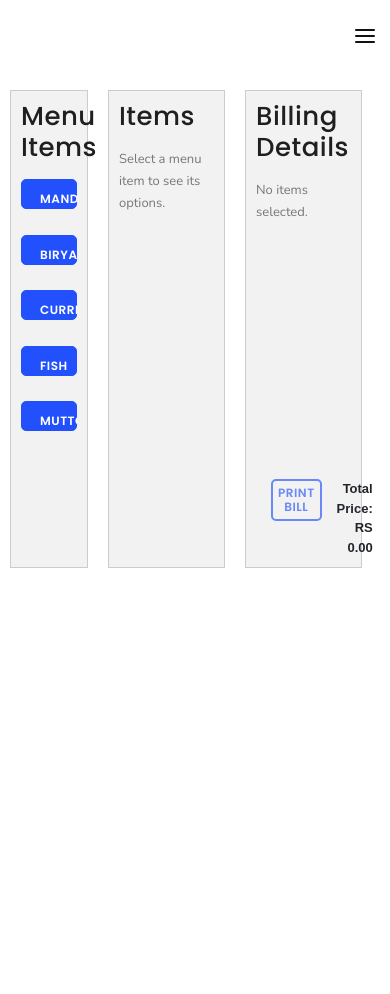
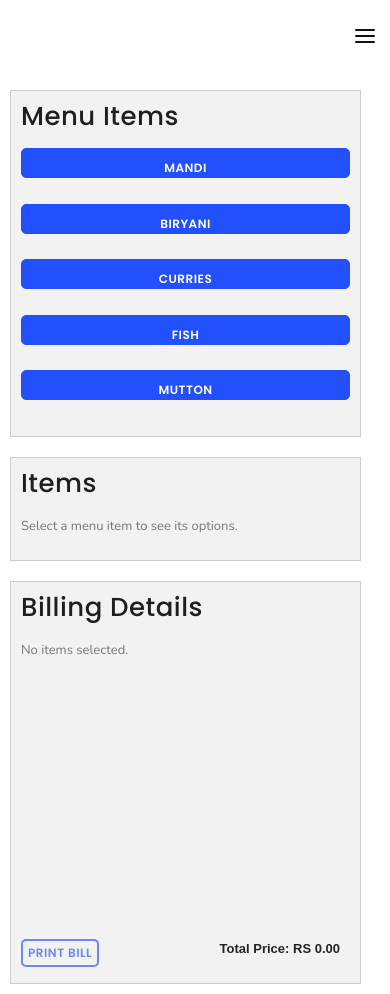
Before and after one commit to manumaanowais/react-restaurant, a React (Create React App) app: page / in a window 390 px wide. Before the commit the page ends 844 px from the top, so only its background shows below. Built offline with nearby package versions, Linux system fonts and the light colour scheme.

Commit message:
Update Home.css

```diff
--- a/src/Home.css
+++ b/src/Home.css
@@ -11,11 +11,14 @@
     background-color: #f2f2f2;
     border: 1px solid #ccc;
     margin: 10px;
+    display: flex;
+    flex-direction: column;
+    max-height: 450px;
+    overflow-y: auto;
 }
 
 #section1 {
     overflow-y: auto;
-    height: 300px;
 }
 
 .section1 .btn {
@@ -32,9 +35,10 @@
 
 #section2-content .section2-content-buttons {
     .section2-content-buttons-btn {
-        width: 200px;
+        width: 110px;
         margin: 20px;
         border-radius: 6px;
+        padding: 5px;
     }
 }
 
@@ -44,7 +48,6 @@
 }
 
 #section3-content {
-    order: -1;
     overflow-y: auto;
     height: 300px;
     display: flex;
@@ -85,6 +88,7 @@
 .billing-table {
     text-align: center;
     margin-bottom: 10px;
+    border: 1;
 }
 
 tr td:first-child {
@@ -105,14 +109,14 @@
     display: flex;
     flex-direction: row;
     justify-content: space-between;
+    margin-top: auto;
 }
 
-.printBill {
+.btn-outline {
     padding: 5px !important;
 }
 
 #total-section {
-    order: 1;
     position: inherit;
     bottom: 75px;
     font-weight: bold;
@@ -120,14 +124,18 @@
     text-align: right;
 }
 
-@media print {
-    .billing-details,
-    .billing-details * {
-      visibility: visible;
+@media screen and (max-width: 768px) {
+    main {
+        display: flex;
+        flex-direction: column;
     }
-    .billing-details {
-      position: absolute;
-      left: 0;
-      top: 0;
+
+    .section {
+        width: 90% !important;
     }
-  }
+
+    .col-lg-3 {
+        padding: 0 !important;
+        width: 40%;
+    }
+}
```
